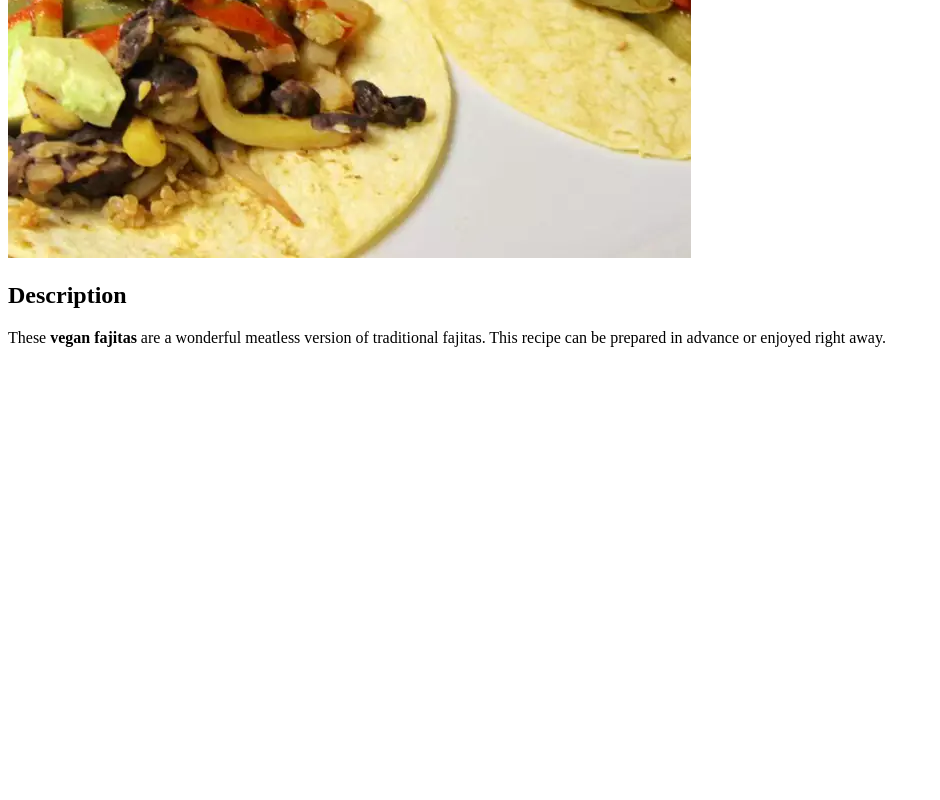
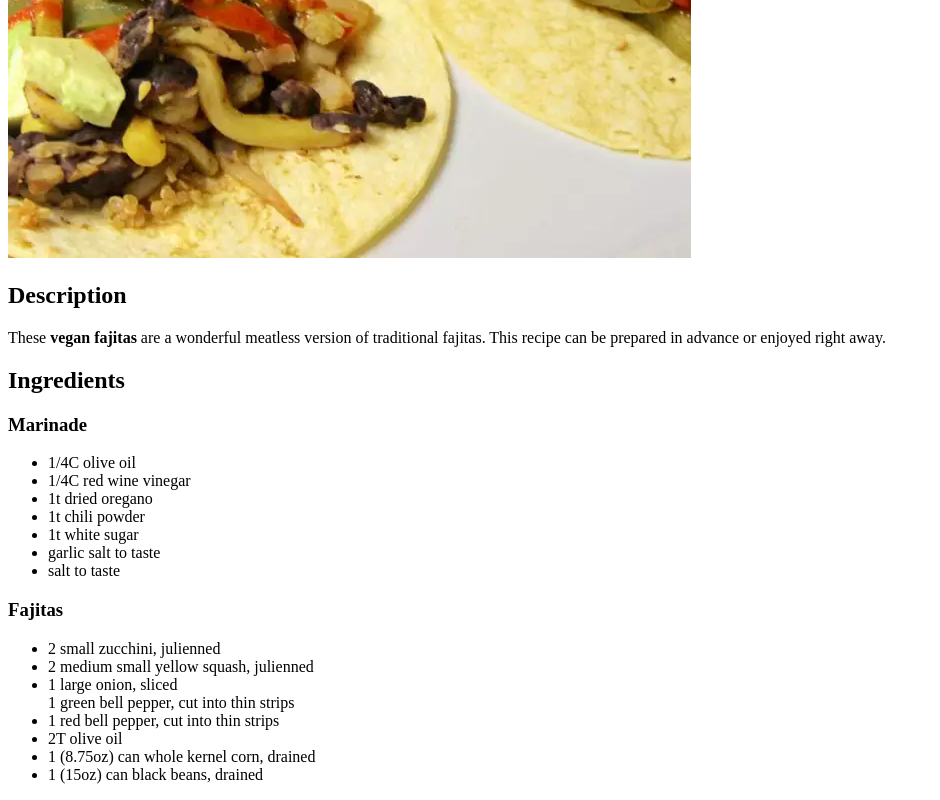
Before and after one commit to EbolaBelle/odin-recipes, a plain HTML site: page recipes/fajitas.html in a window 1280 px wide. Shown: the part 334-1134 px from the top of the page, without its empty margins (0-940 px from the left). Before the commit the page ends 800 px from the top, so only its background shows below. Drawn offline with Linux system fonts and the light colour scheme.

Commit message:
Add ingredients for fajitas

```diff
--- a/recipes/fajitas.html
+++ b/recipes/fajitas.html
@@ -9,6 +9,28 @@
         <img src="../images/fajitas.webp" alt="fajitas" height="auto" width="auto">
         <h2>Description</h2>
             <p>These <strong>vegan fajitas</strong> are a wonderful meatless version of traditional fajitas. This recipe can be prepared in advance or enjoyed right away.</p>
+        <h2>Ingredients</h2>
+            <h3>Marinade</h3>
+                <ul>
+                    <li>1/4C olive oil</li>
+                    <li>1/4C red wine vinegar</li>
+                    <li>1t dried oregano</li>
+                    <li>1t chili powder</li>
+                    <li>1t white sugar</li>
+                    <li>garlic salt to taste</li>
+                    <li>salt to taste</li>
+                </ul>
+            <h3>Fajitas</h3>
+                <ul>
+                    <li>2 small zucchini, julienned</li>
+                    <li>2 medium small yellow squash, julienned</li>
+                    <li>1 large onion, sliced</li>
+                    <ii>1 green bell pepper, cut into thin strips</ii>
+                    <li>1 red bell pepper, cut into thin strips</li>
+                    <li>2T olive oil</li>
+                    <li>1 (8.75oz) can whole kernel corn, drained</li>
+                    <li>1 (15oz) can black beans, drained</li>
+                </ul>
     </body>
 
 </html>
```
